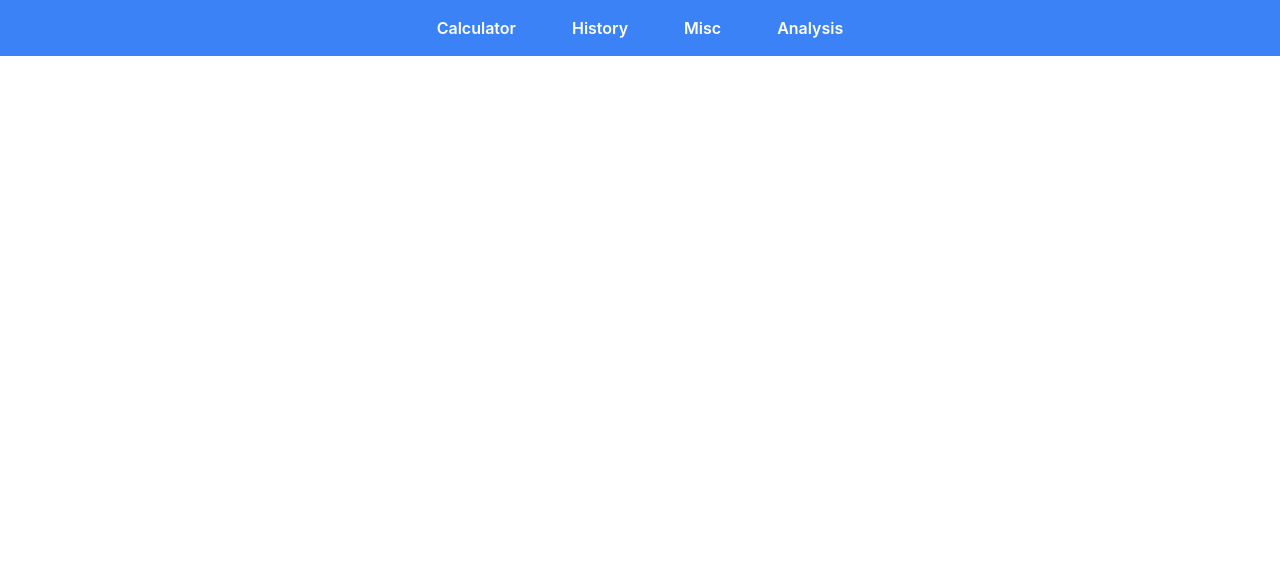
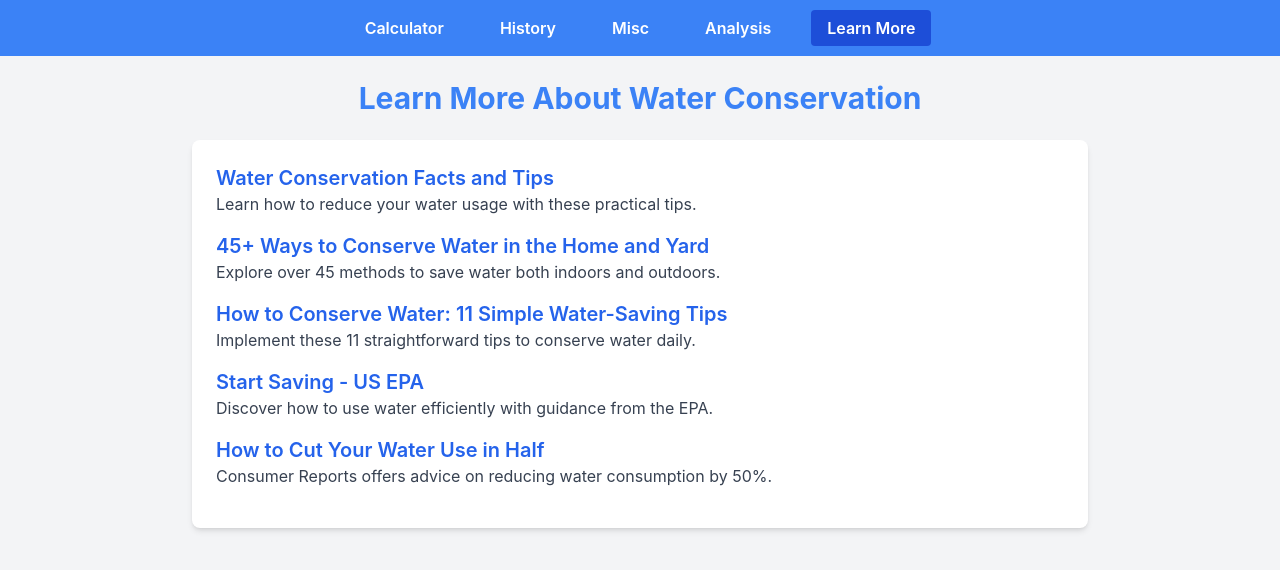
Before and after one commit to Nyuneihlaing/water-project, a React (Create React App) app in the folder client/: page /learn-more in a window 1280 px wide. Shown: the top 570 px of the page. Built offline with nearby package versions, Linux system fonts and the light colour scheme.

Commit message:
Learn More Page

```diff
--- a/client/src/App.js
+++ b/client/src/App.js
@@ -5,6 +5,7 @@ import HistoryPage from './pages/historyPage';
 import MiscPage from './pages/miscPage';
 import AnalysisPage from './pages/analysisPage';
 import MenuBar from './components/Menubar';
+import LearnMorePage from './pages/LearnMorePage';
 
 function App() {
   return (
@@ -17,6 +18,7 @@ function App() {
           <Route path="/history" element={<HistoryPage />} />
           <Route path="/misc" element={<MiscPage />} />
           <Route path="/analysis" element={<AnalysisPage />} />
+          <Route path="/learn-more" element={<LearnMorePage />} />
         </Routes>
       </div>
     </Router>
--- a/client/src/components/Menubar.js
+++ b/client/src/components/Menubar.js
@@ -43,6 +43,14 @@ function MenuBar() {
             Analysis
           </Link>
         </li>
+        <li>
+          <Link
+            to="/learn-more"
+            className={`text-white font-semibold px-4 py-2 rounded ${isActive('/learn-more') ? 'bg-blue-700' : 'hover:bg-blue-600'}`}
+          >
+            Learn More
+          </Link>
+        </li>
       </ul>
     </nav>
   );
--- /dev/null
+++ b/client/src/pages/LearnMorePage.js
@@ -0,0 +1,49 @@
+import React from 'react';
+
+const articles = [
+  {
+    title: 'Water Conservation Facts and Tips',
+    description: 'Learn how to reduce your water usage with these practical tips.',
+    url: 'https://www.nationalgeographic.com/environment/article/water-conservation-tips',
+  },
+  {
+    title: '45+ Ways to Conserve Water in the Home and Yard',
+    description: 'Explore over 45 methods to save water both indoors and outdoors.',
+    url: 'https://learn.eartheasy.com/guides/45-ways-to-conserve-water-in-the-home-and-yard/',
+  },
+  {
+    title: 'How to Conserve Water: 11 Simple Water-Saving Tips',
+    description: 'Implement these 11 straightforward tips to conserve water daily.',
+    url: 'https://www.masterclass.com/articles/how-to-conserve-water',
+  },
+  {
+    title: 'Start Saving - US EPA',
+    description: 'Discover how to use water efficiently with guidance from the EPA.',
+    url: 'https://www.epa.gov/watersense/start-saving',
+  },
+  {
+    title: 'How to Cut Your Water Use in Half',
+    description: 'Consumer Reports offers advice on reducing water consumption by 50%.',
+    url: 'https://www.consumerreports.org/water-conservation/how-to-cut-your-water-use-in-half-a1121517078/',
+  },
+];
+
+function LearnMorePage() {
+  return (
+    <div className="min-h-screen bg-gray-100 flex flex-col items-center p-6">
+      <h1 className="text-3xl font-bold text-blue-500 mb-6">Learn More About Water Conservation</h1>
+      <div className="w-full max-w-4xl bg-white rounded-lg shadow-md p-6">
+        {articles.map((article, index) => (
+          <div key={index} className="mb-4">
+            <a href={article.url} target="_blank" rel="noopener noreferrer" className="text-xl font-semibold text-blue-600 hover:underline">
+              {article.title}
+            </a>
+            <p className="text-gray-700">{article.description}</p>
+          </div>
+        ))}
+      </div>
+    </div>
+  );
+}
+
+export default LearnMorePage;
```
